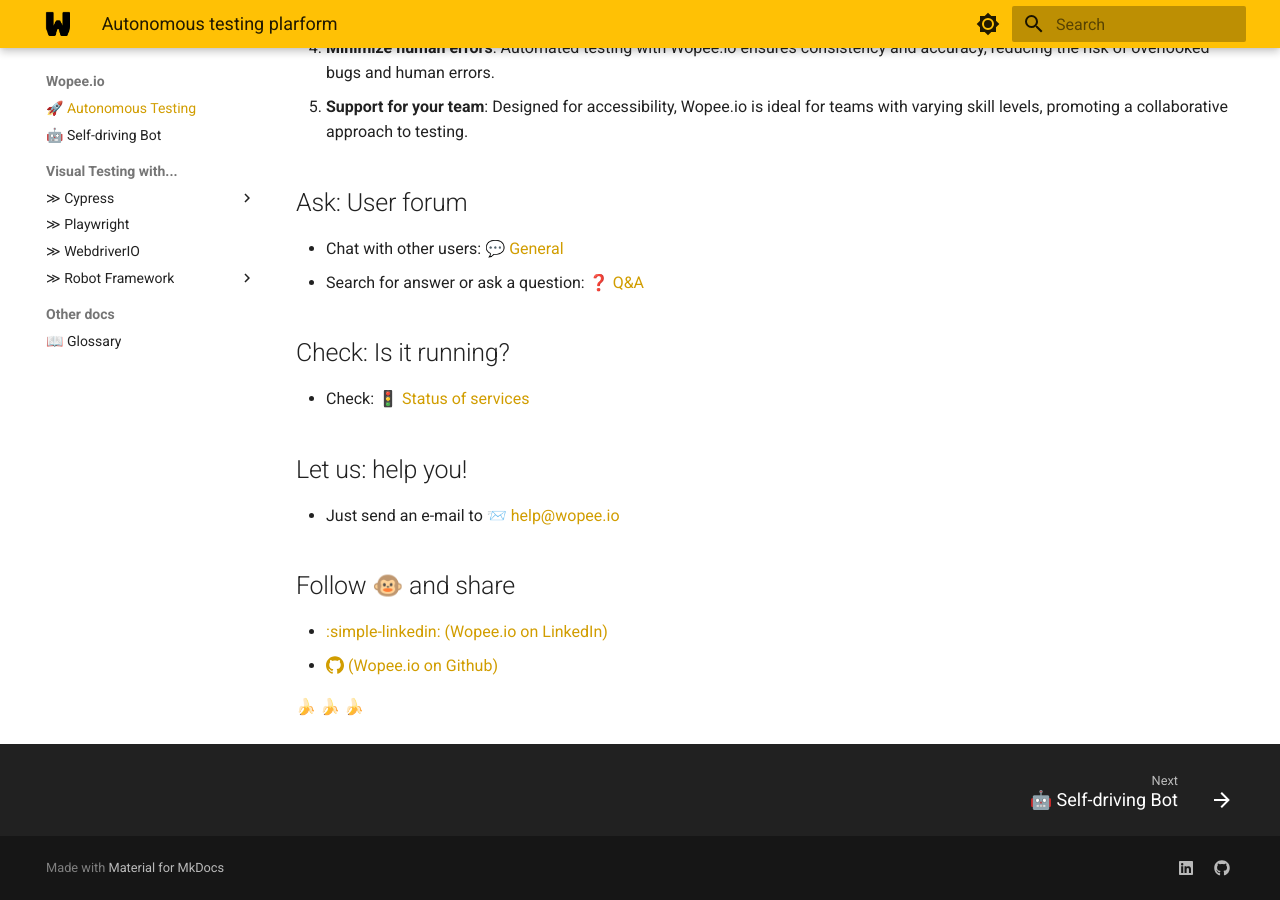
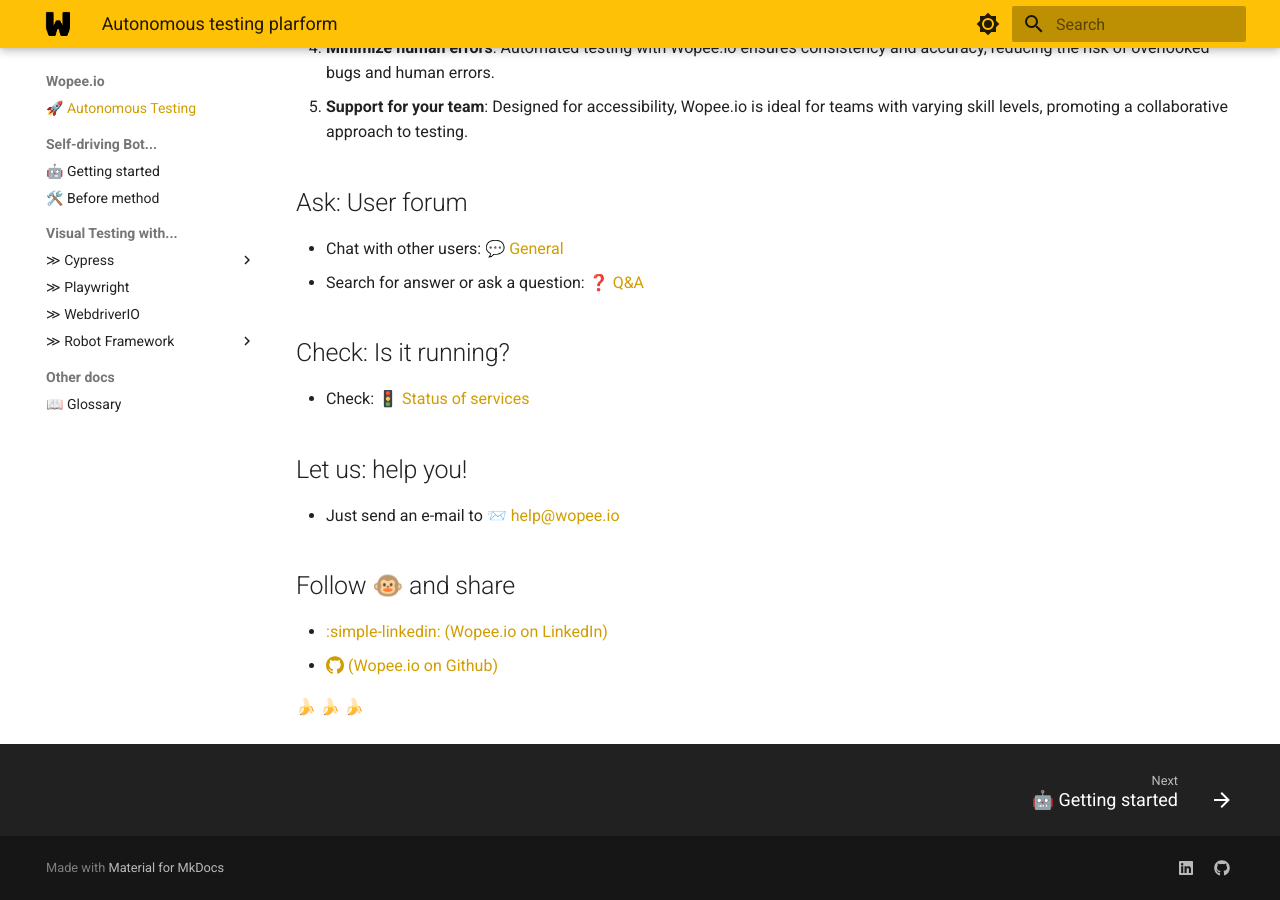
Before and after one commit to autonomous-testing/docs, an MkDocs documentation site: the page built from docs/index.md, in a window 1280 px wide and 900 px high, scrolled down 1726 px. Built offline with MkDocs 1.6.1 and Material for MkDocs 9.7.7, drawn with Linux system fonts in a browser that asks for light colours.

Commit message:
feat: Add before method documentation and update navigation
- Added a new documentation file "before-method.md" to provide instructions on configuring actions before each test.
- Updated the navigation in "mkdocs.yml" to include the "Before method" section under "Self-driving Bot".

```diff
--- a/mkdocs.yml
+++ b/mkdocs.yml
@@ -1,7 +1,9 @@
 site_name: Wopee.io
 nav:
   - 🚀 Autonomous Testing: index.md
-  - 🤖 Self-driving Bot: bot.md
+  - Self-driving Bot...:
+      - 🤖 Getting started: bot.md
+      - 🛠️ Before method: before-method.md
   - Visual Testing with...:
       - ≫ Cypress:
           - Getting started: cypress/01-getting-started.md
@@ -22,7 +24,7 @@
   palette:
     # Palette toggle for light mode
     - scheme: default
-      media: '(prefers-color-scheme: light)'
+      media: "(prefers-color-scheme: light)"
       primary: amber
       accent: deep purple
       toggle:
@@ -31,7 +33,7 @@
 
     # Palette toggle for dark mode
     - scheme: slate
-      media: '(prefers-color-scheme: dark)'
+      media: "(prefers-color-scheme: dark)"
       primary: amber
       accent: deep purple
       toggle:
```
Also changed, not shown: docs/before-method.md (added, +27 -0 lines), docs/img/before-each-test.png (added).
